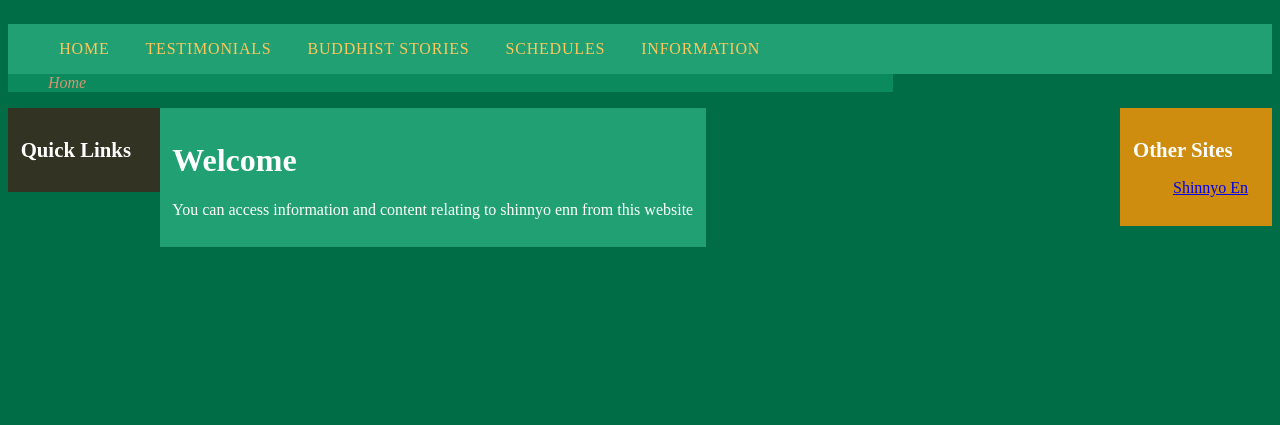
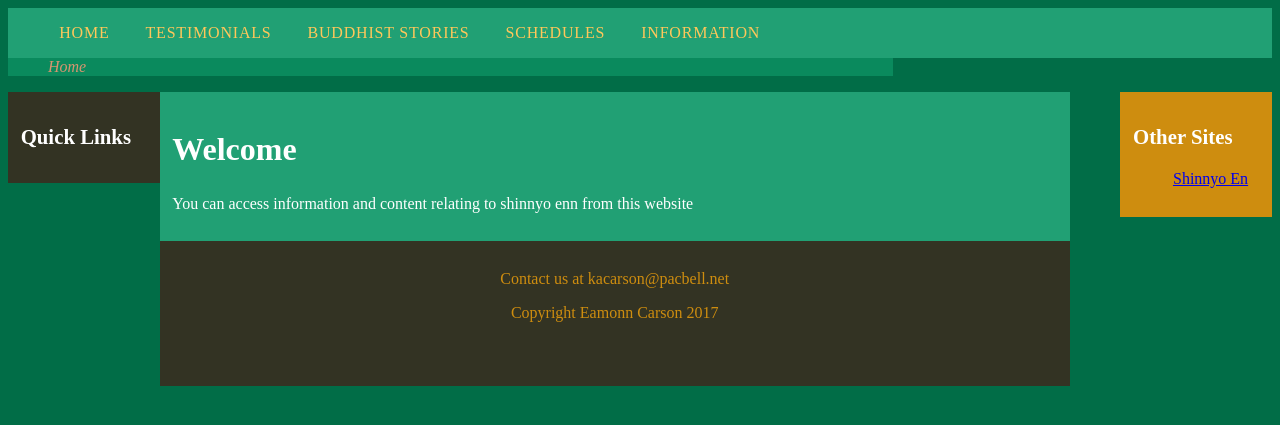
Before and after one commit to EamonnCarson/Carson-Lineage-Website, a PHP site: page / in a window 1280 px wide. Shown: the top 425 px of the page. Run offline with PHP 8.4, Linux system fonts and the light colour scheme.

Commit message:
Added the footer styling

```diff
--- a/ITGS Website/_css/mainStylesheet.css
+++ b/ITGS Website/_css/mainStylesheet.css
@@ -21,11 +21,18 @@ body {
 	font-size:100%;
 }
 
-h1 {
+h1 a {
+	font-size: 2em;
+	text-decoration: none;
+	color: #FFC75A;
+	margin-left: 5%;
+}
+
+h2 {
 	font-size: 2em;
 }
 
-h2 {
+h3 {
 	font-size: 1.3em;
 }
 
@@ -84,7 +91,7 @@ h2 {
 	background-color: #21A074;
 	padding: 1% 1% 1% 1%;
 	display: inline-block;
-	width: 70%%;
+	width: 70%;
 }
 
 #rightcolumn {
@@ -95,3 +102,13 @@ h2 {
 	display: inline-block;
 	width: 10%;
 }
+
+#footer {
+	margin-left: 12%;
+	margin-right: auto;
+	background-color:#333323;
+	color: #CE8D0F;
+	padding: 1% 1% 3em 1%;
+	text-align: center;
+	width: 70%;
+}
--- a/ITGS Website/index.html
+++ b/ITGS Website/index.html
@@ -10,9 +10,6 @@
 </head>
 <body>
 	<div id="top">
-		<a href="index.html">
-			<img src="">
-		</a>
 	</div>
 	<div id="topnav">
 		<ul>
@@ -29,22 +26,25 @@
 		</ul>
 	</div>
 	<div id="leftcolumn">
-		<h2>Quick Links</h2>
+		<h3>Quick Links</h3>
 		<ul>
 			<!--add quick links here-->
 		</ul>
 	</div>
 	<div id="content">
-		<h1>Welcome</h1>
+		<h2>Welcome</h2>
 		<p>You can access information and content relating to shinnyo enn from this website</p>
 	</div>
 	<div id="rightcolumn">
-		<h2>Other Sites</h2>
+		<h3>Other Sites</h3>
 		<ul>
 			<a href=http://www.shinnyoen.org/>Shinnyo En</a>
 			<!--other related sites-->
 		</ul>
 	</div>
 	<div id="footer">
+		<p>Contact us at kacarson@pacbell.net</p>
+		<p>Copyright Eamonn Carson 2017</p>
 	</div>
 </body>
+</html>
```
